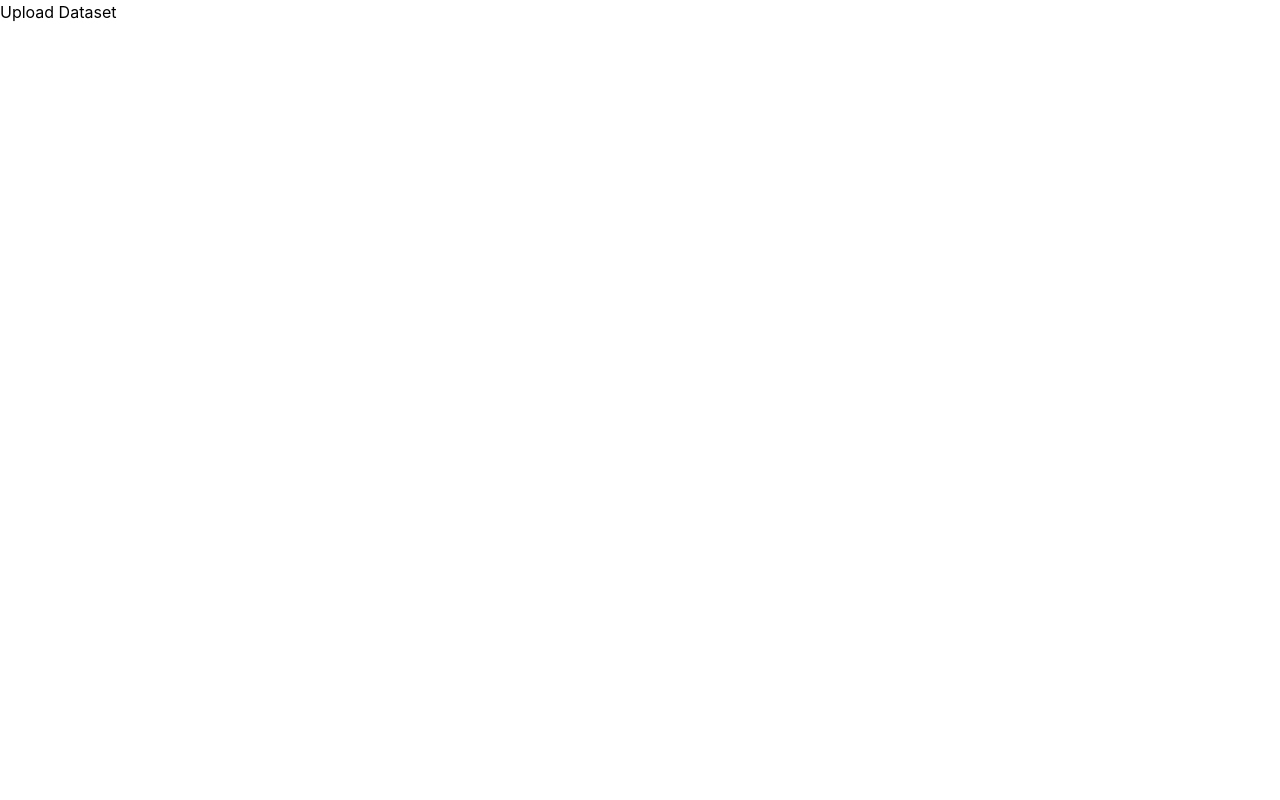
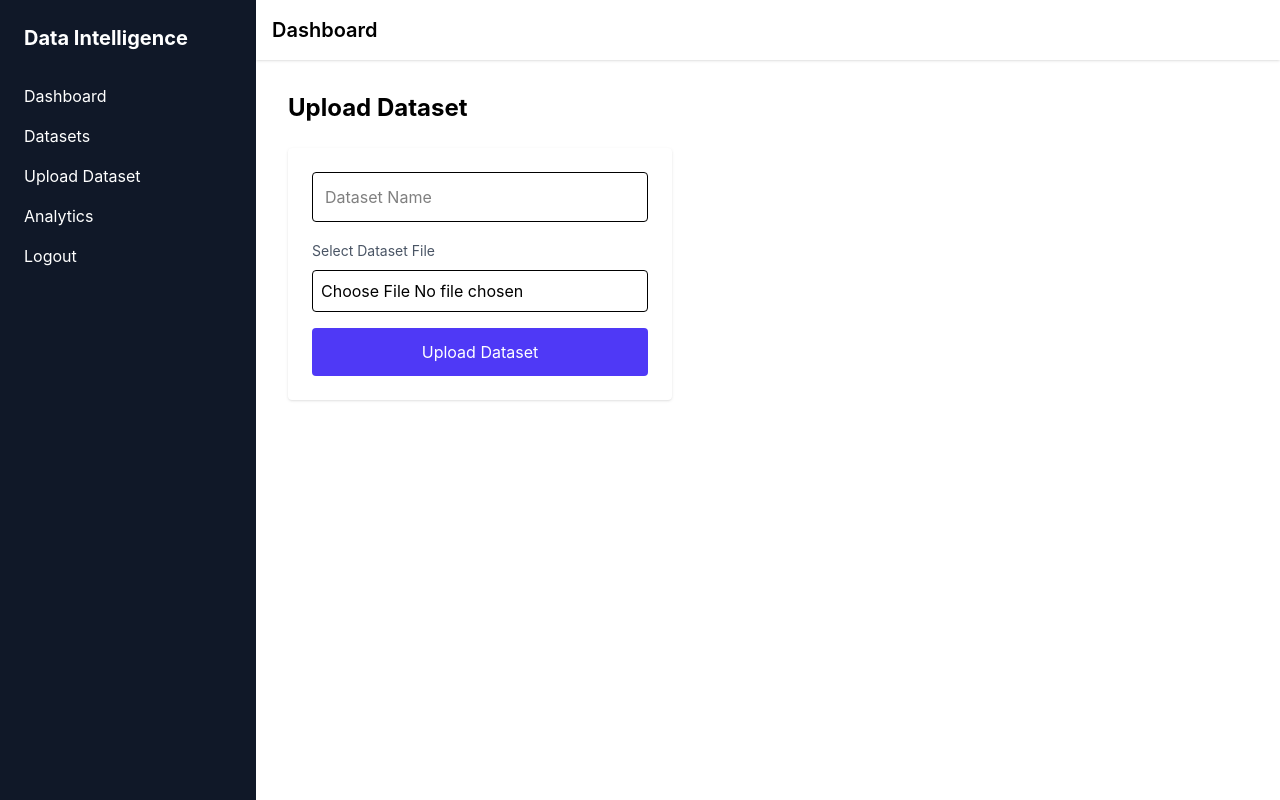
Before and after one commit to lakshman-nanchari/DIP, a React app in the folder frontend/: page /upload-dataset in a window 1280 px wide. Built offline with nearby package versions, Linux system fonts and the light colour scheme; the HTML template or start-up script is replaced by a standard one.

Commit message:
frontend:feat(dataset): implement dataset upload UI with file selection and API integration

```diff
--- a/frontend/src/pages/UploadDatasetPage.jsx
+++ b/frontend/src/pages/UploadDatasetPage.jsx
@@ -1,7 +1,106 @@
+import { useState } from "react";
+import Sidebar from "../components/Sidebar";
+import Navbar from "../components/Navbar";
+import API from "../api/axios";
+
 function UploadDatasetPage() {
+  const [datasetName, setDatasetName] = useState("");
+  const [file, setFile] = useState(null);
+  const [message, setMessage] = useState("");
+
+  const handleSubmit = async (e) => {
+    e.preventDefault();
+
+    if (!file) {
+      setMessage("Please select a dataset file");
+      return;
+    }
+
+    try {
+      const formData = new FormData();
+      formData.append("dataset_name", datasetName);
+      formData.append("file", file);
+
+      await API.post("/datasets/upload", formData, {
+        headers: {
+          "Content-Type": "multipart/form-data",
+        },
+      });
+
+      setMessage("Dataset uploaded successfully 🚀");
+      setDatasetName("");
+      setFile(null);
+
+    } catch (err) {
+      console.error(err);
+      setMessage("Upload failed ❌");
+    }
+  };
+
   return (
-    <div>
-      <h1>Upload Dataset</h1>
+    <div className="flex">
+
+      <Sidebar />
+
+      <div className="flex-1">
+
+        <Navbar />
+
+        <div className="p-8">
+
+          <h1 className="text-2xl font-bold mb-6">
+            Upload Dataset
+          </h1>
+
+          <form
+            onSubmit={handleSubmit}
+            className="bg-white p-6 rounded shadow w-96"
+          >
+
+            {/* Dataset Name */}
+            <input
+              type="text"
+              placeholder="Dataset Name"
+              className="w-full border p-3 rounded mb-4"
+              value={datasetName}
+              onChange={(e) => setDatasetName(e.target.value)}
+            />
+
+            {/* File Upload */}
+            <label className="block mb-4">
+              <span className="text-sm text-gray-600">
+                Select Dataset File
+              </span>
+
+              <input
+                type="file"
+                accept=".csv,.xlsx"
+                className="block w-full mt-2 border p-2 rounded bg-white"
+                onChange={(e) => setFile(e.target.files[0])}
+              />
+            </label>
+
+            {/* Upload Button */}
+            <button
+              type="submit"
+              className="w-full bg-indigo-600 text-white p-3 rounded hover:bg-indigo-700"
+            >
+              Upload Dataset
+            </button>
+
+            {/* Message */}
+            {message && (
+              <p className="mt-4 text-sm text-gray-700">
+                {message}
+              </p>
+            )}
+
+          </form>
+
+        </div>
+
+      </div>
+
     </div>
   );
 }
```
Also changed, not shown: 1 other file (tests, documents, lock files or other folders).
